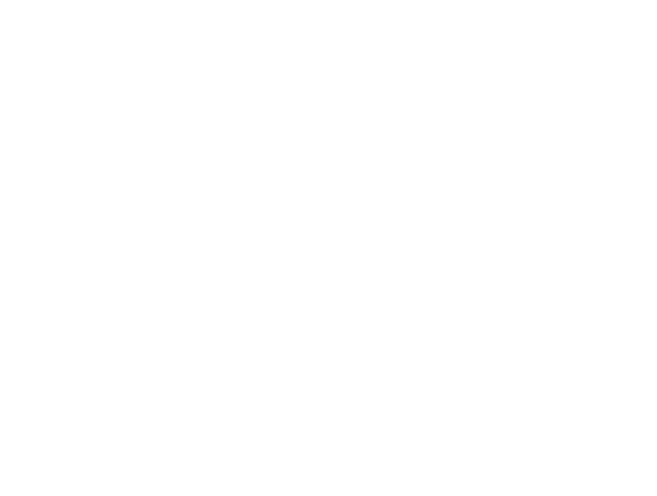
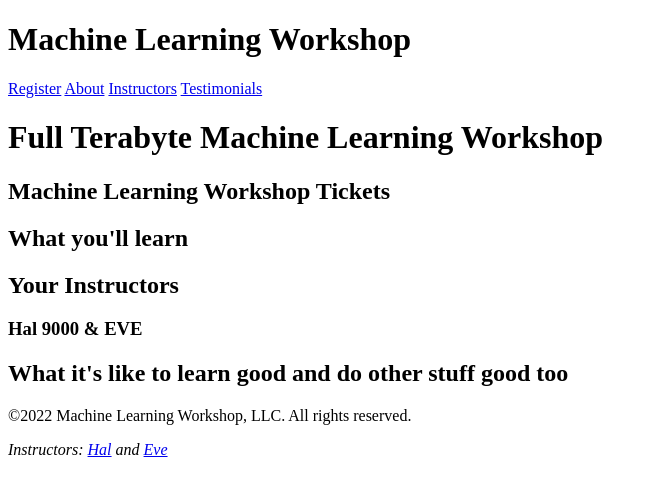
Before and after one commit to Alexander-Oni/Machine_Learning_Workshop, a plain HTML site: page index.html in a window 1280 px wide. Shown: the whole page, without its empty margins (0-657 px from the left). Drawn offline with Linux system fonts and the light colour scheme.

Commit message:
Finished headings and setions

```diff
--- a/index.html
+++ b/index.html
@@ -3,6 +3,12 @@
   <head>
     <meta charset="UTF-8" />
     <meta name="viewport" content="width=device-width, initial-scale=1.0" />
+    <meta http-equiv="content-security-policy" content="default-src https:" />
+    <meta
+      name="description"
+      content="Register for a machine learning workshop at our school for machines who can't learn good and want to do other stuff good too"
+    />
+    <meta name="theme-color" content="#00ff00" />
     <title>Machine Learning Workshop</title>
     <link rel="stylesheet" href="assets/css/style.css" />
     <link
@@ -12,5 +18,43 @@
       href="assets/images/mlwicon.png"
     />
   </head>
-  <body></body>
+  <body>
+    <header>
+      <h1>Machine Learning Workshop</h1>
+      <nav>
+        <a href="#reg">Register</a>
+        <a href="#about">About</a>
+        <a href="#teachers">Instructors</a>
+        <a href="#feedback">Testimonials</a>
+      </nav>
+    </header>
+    <main>
+      <header>
+        <h1>Full Terabyte Machine Learning Workshop</h1>
+      </header>
+
+      <section id="reg">
+        <h2>Machine Learning Workshop Tickets</h2>
+      </section>
+
+      <section id="about">
+        <h2>What you'll learn</h2>
+      </section>
+
+      <section id="teachers">
+        <h2>Your Instructors</h2>
+        <h3>Hal 9000 <span>&amp;</span> EVE</h3>
+      </section>
+
+      <section id="feedback">
+        <h2>What it's like to learn good and do other stuff good too</h2>
+      </section>
+    </main>
+    <footer>
+      <p>&copy;2022 Machine Learning Workshop, LLC. All rights reserved.</p>
+      <address>
+        Instructors: <a href="/hal.html">Hal</a> and <a href="/eve.html">Eve</a>
+      </address>
+    </footer>
+  </body>
 </html>
```
